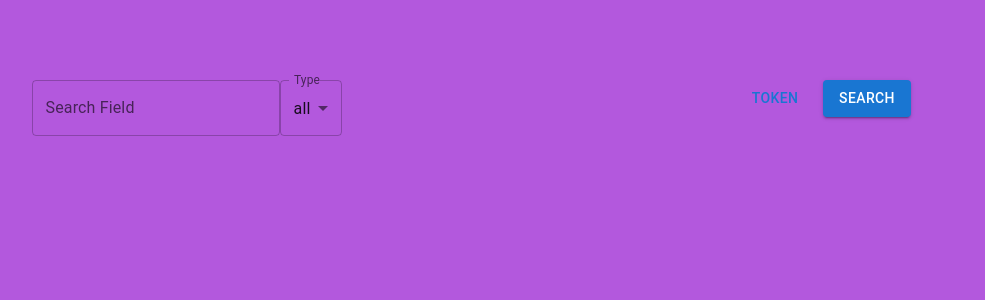
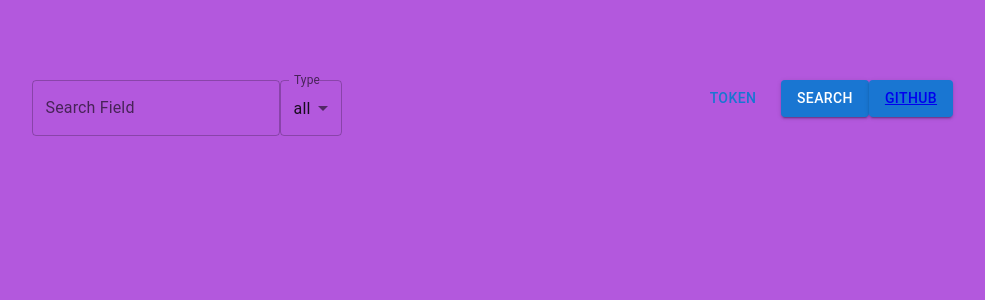
Before and after one commit to Viridiana-24/Spotify_Tarea, a React (Create React App) app: page / in a window 1280 px wide. Shown: the top 300 px of the page, without its empty margins (133-1118 px from the left). Built offline with nearby package versions, Linux system fonts and the light colour scheme; the HTML template or start-up script is replaced by a standard one.

Commit message:
agregar boton

```diff
--- a/src/pages/Home/Home.jsx
+++ b/src/pages/Home/Home.jsx
@@ -60,6 +60,10 @@ function Home() {
                 <Button variant="contained" onClick={search}>
                     Search
                 </Button>
+                <Button variant="contained"> <a href='https://github.com/Viridiana-24/Spotify_Tarea.git'>GitHub</a>
+
+                </Button>
+
             </Grid>
             <Grid>
 
```
